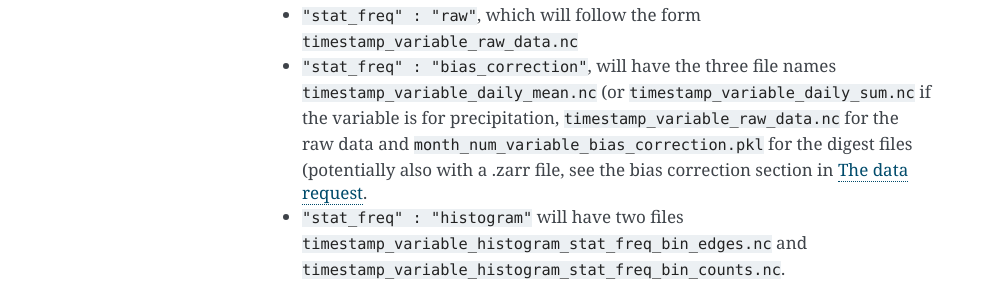
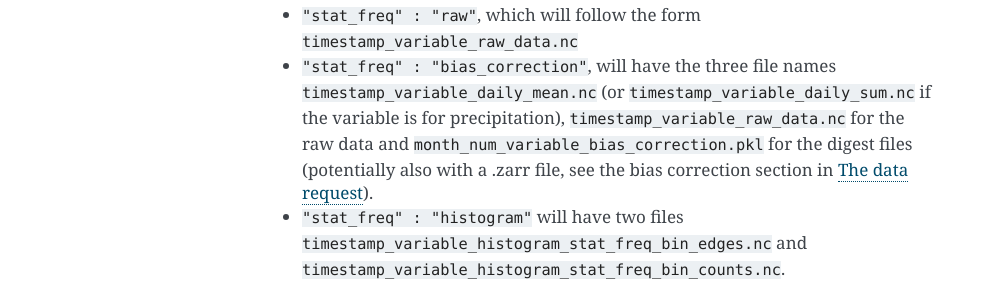
Before and after one commit to DestinE-Climate-DT/one_pass, a Sphinx documentation site: the page built from docs/source/a_note_on_the_output.rst, in a window 1280 px wide. Shown: the part 845-1145 px from the top of the page, without its empty margins (148-1141 px from the left). Built offline with Sphinx 7.4.7, drawn with Linux system fonts in a browser that asks for light colours; some of the changed lines change nothing that is shown.

Commit message:
typo fix and v0.5.0 update

```diff
--- a/docs/source/a_note_on_the_output.rst
+++ b/docs/source/a_note_on_the_output.rst
@@ -14,5 +14,5 @@ If you have requested to save the output the file name will be ``timestamp_varia
 The only different file names will be for the following:
 
 - ``"stat_freq" : "raw"``, which will follow the form ``timestamp_variable_raw_data.nc``
-- ``"stat_freq" : "bias_correction"``, will have the three file names ``timestamp_variable_daily_mean.nc`` (or ``timestamp_variable_daily_sum.nc`` if the variable is for precipitation, ``timestamp_variable_raw_data.nc`` for the raw data and ``month_num_variable_bias_correction.pkl`` for the digest files (potentially also with a .zarr file, see the bias correction section in :doc:`the_data_request`.
+- ``"stat_freq" : "bias_correction"``, will have the three file names ``timestamp_variable_daily_mean.nc`` (or ``timestamp_variable_daily_sum.nc`` if the variable is for precipitation), ``timestamp_variable_raw_data.nc`` for the raw data and ``month_num_variable_bias_correction.pkl`` for the digest files (potentially also with a .zarr file, see the bias correction section in :doc:`the_data_request`).
 - ``"stat_freq" : "histogram"`` will have two files ``timestamp_variable_histogram_stat_freq_bin_edges.nc`` and ``timestamp_variable_histogram_stat_freq_bin_counts.nc``.
--- a/docs/source/conf.py
+++ b/docs/source/conf.py
@@ -9,7 +9,7 @@
 project = "one_pass"
 copyright = "2023, Katherine Grayson"
 author = "Katherine Grayson"
-release = "0.4"
+release = "0.5.0"
 
 # -- General configuration ---------------------------------------------------
 # https://www.sphinx-doc.org/en/master/usage/configuration.html#general-configuration
```
